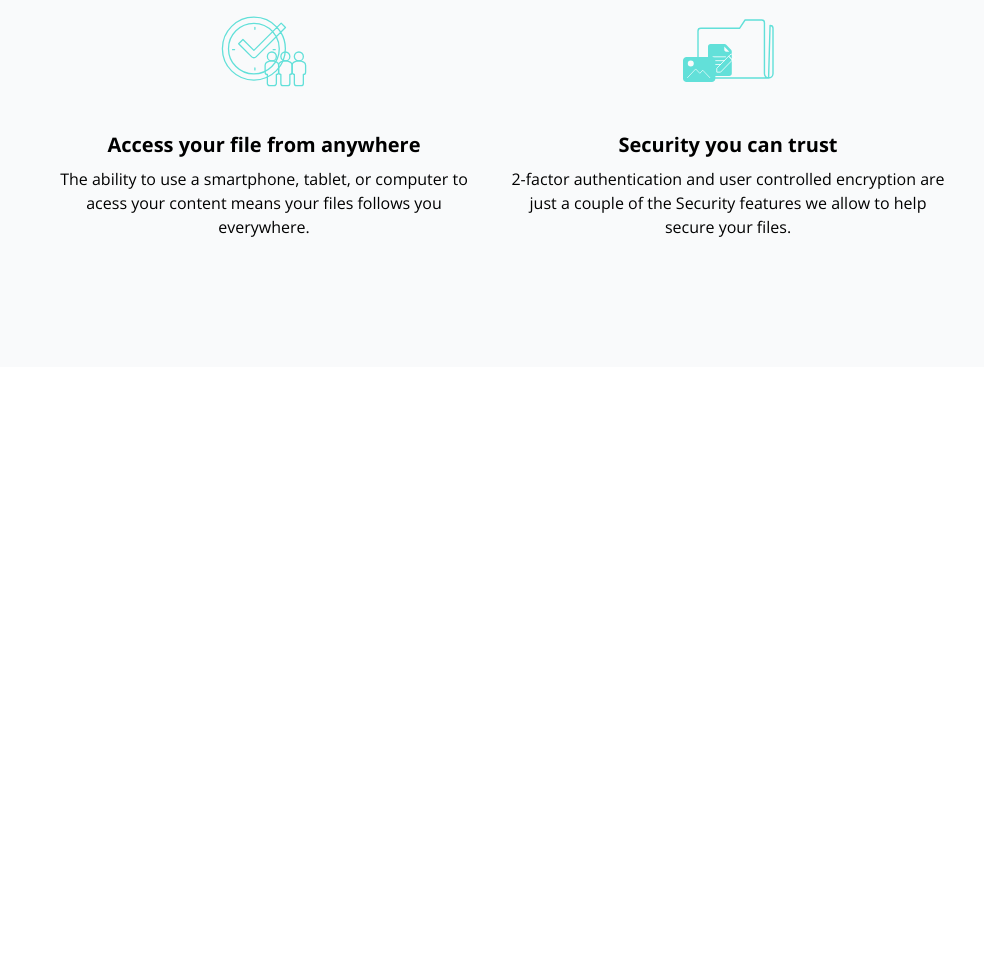
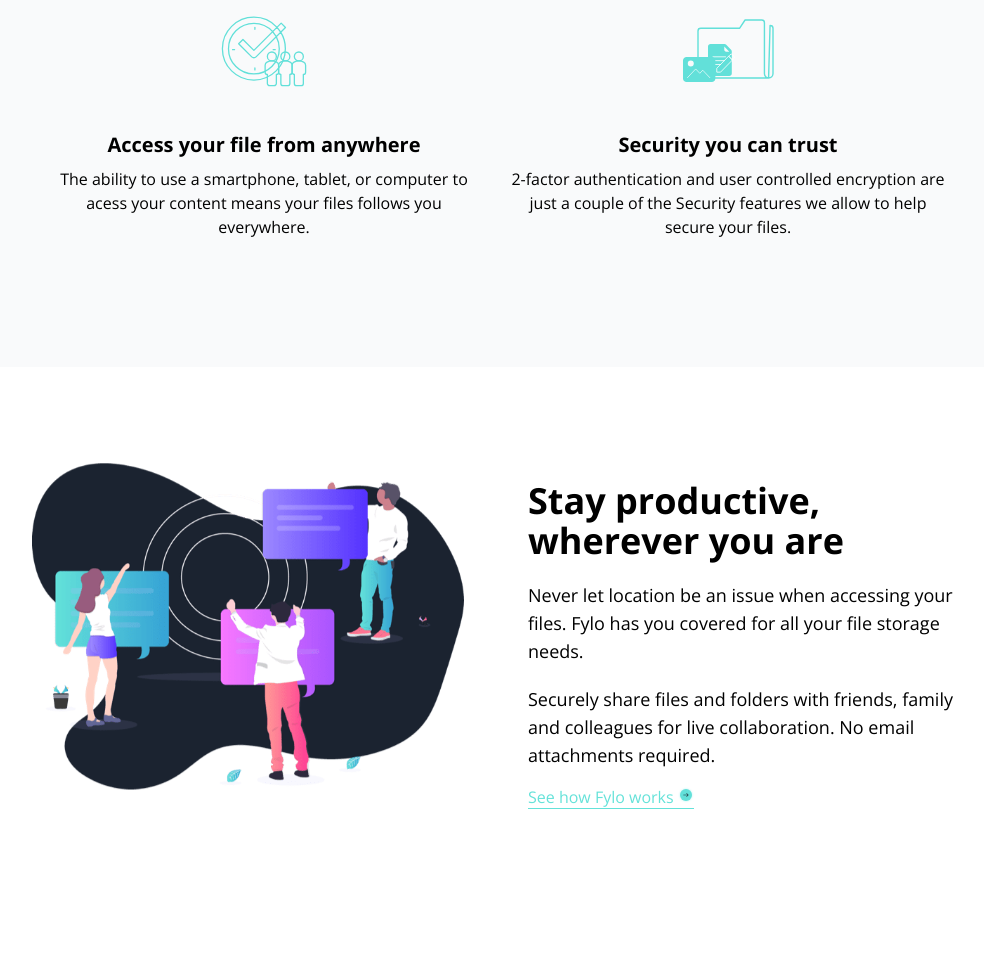
Before and after one commit to CodePlay007/fylo-website, a website: page index.html in a window 1280 px wide. Shown: the part 1683-2641 px from the top of the page, without its empty margins (144-1128 px from the left). Before the commit the page ends 2050 px from the top, so only its background shows below. Drawn offline with nearby package versions, Linux system fonts and the light colour scheme.

Commit message:
Stay Productive Section Added

```diff
--- a/index.html
+++ b/index.html
@@ -150,5 +150,40 @@
             </div>
         </div>
     </section>
+
+    <!-- Productive Section -->
+    <section id="productive" class="bg-white dark:bg-darkBlue">
+        <!-- Productive Container -->
+        <div class="container flex flex-col items-center mx-auto px-6 pt-24 pb-32 md:flex-row md:space-x-16">
+            <!-- Image -->
+            <div class="md:w-1/2">
+                <img src="images/illustration-stay-productive.png" alt="" class="mb-10">
+            </div>
+
+            <!-- Content -->
+            <div class="flex flex-col items-start md:w-1/2">
+                <div class="flex flex-col space-y-5">
+                    <h4 class="max-w-md text-xl font-bold md:text-4xl">
+                        Stay productive, wherever you are
+                    </h4>
+                    <p class="text-md md:text-lg">
+                        Never let location be an issue when accessing your files. Fylo has you covered for all
+                        your file storage needs.
+                    </p>
+                    <p class="text-md md:text-lg">
+                        Securely share files and folders with friends, family and colleagues for live collaboration.
+                        No email attachments required.
+                    </p>
+                </div>
+                <!-- Link -->
+                <div class="block mt-4">
+                    <a href="#" class="border-b border-accentCyan text-accentCyan">
+                        See how Fylo works
+                        <img src="images/icon-arrow.svg" alt="" class="inline pb-2">
+                    </a>
+                </div>
+            </div>
+        </div>
+    </section>
 </body>
 </html>
```
Also changed, not shown: css/style.css.
